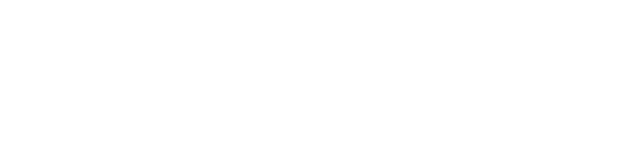
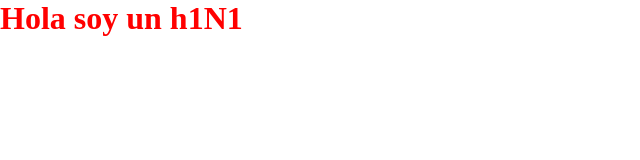
Before and after one commit to DuglasDiazB/ProyectoGit, a plain HTML site: page index.html in a window 1280 px wide. Shown: the whole page, without its empty margins (0-640 px from the left). Drawn offline with Linux system fonts and the light colour scheme.

Commit message:
agregamos estilos css

```diff
--- a/index.html
+++ b/index.html
@@ -1,11 +1,16 @@
 <!DOCTYPE html>
 <html>
 <head>
+
 	<title>
 		Prueba Git
 	</title>
+	<link rel="stylesheet" type="text/css" href="style.css">
 </head>
+
 <body>
-
+<h1>
+	Hola soy un h1N1
+</h1>
 </body>
 </html>
--- /dev/null
+++ b/style.css
@@ -0,0 +1,9 @@
+*{
+	margin: 0;
+	padding: 0;
+	box-sizing: border-box;
+}
+
+h1{
+	color: red;
+}
```
